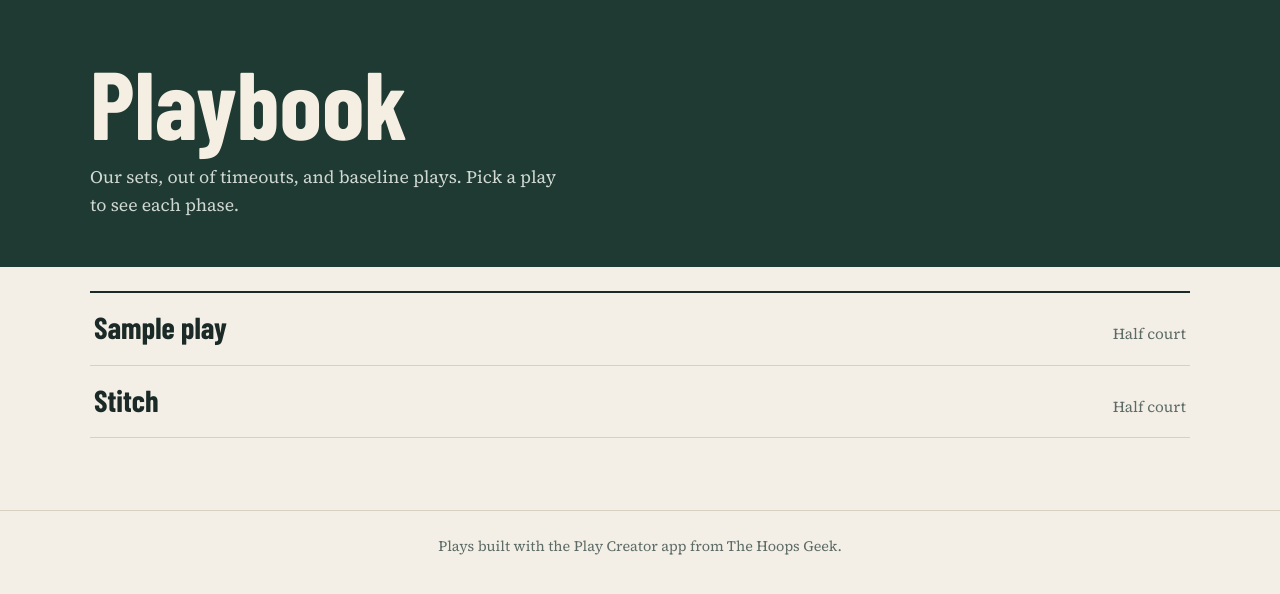
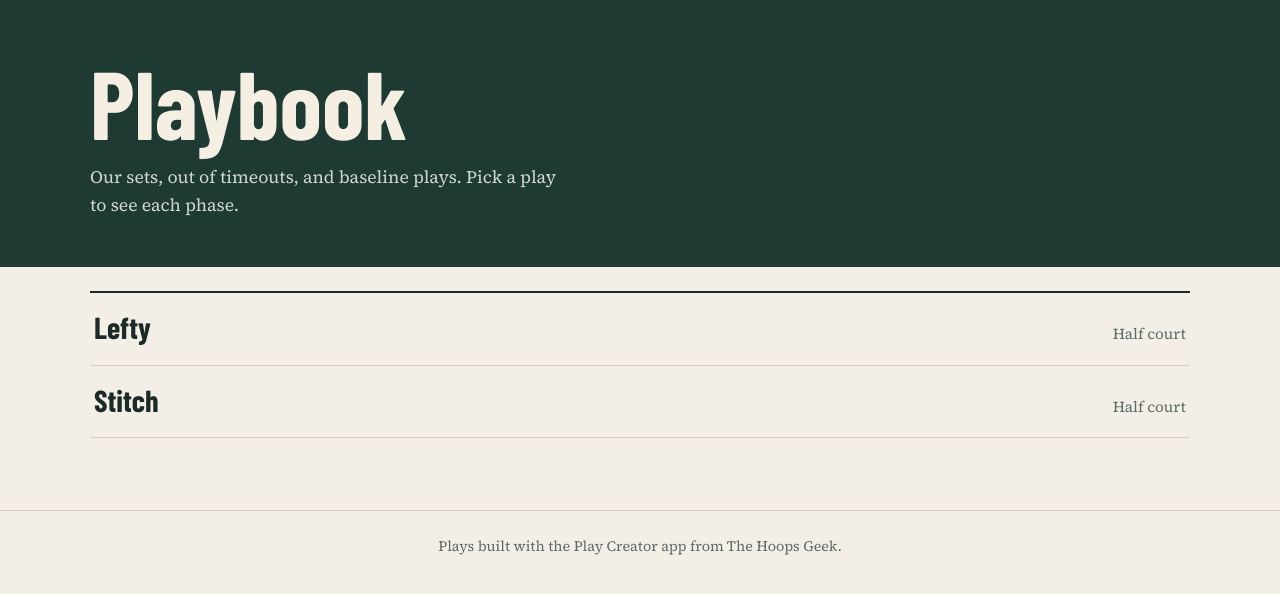
Before and after one commit to arielgonzalez0417-cmd/HT_plays, a plain HTML site: page index.html in a window 1280 px wide. Drawn offline with nearby package versions, Linux system fonts and the light colour scheme.

Commit message:
Update index.html

```diff
--- a/index.html
+++ b/index.html
@@ -72,7 +72,7 @@
     <!-- ===== PLAY LIST: one <li> per play. The href must match that play's id below. ===== -->
     <div class="list-view">
       <ul class="list">
-        <li><a href="#sample-play"><span class="name">Sample play</span><span class="cat">Half court</span></a></li>
+        <li><a href="#lefty"><span class="name">Lefty</span><span class="cat">Half court</span></a></li>
         <li><a href="#stitch"><span class="name">Stitch</span><span class="cat">Half court</span></a></li>
         <!-- NEW PLAY LIST ITEM GOES HERE -->
       </ul>
```
